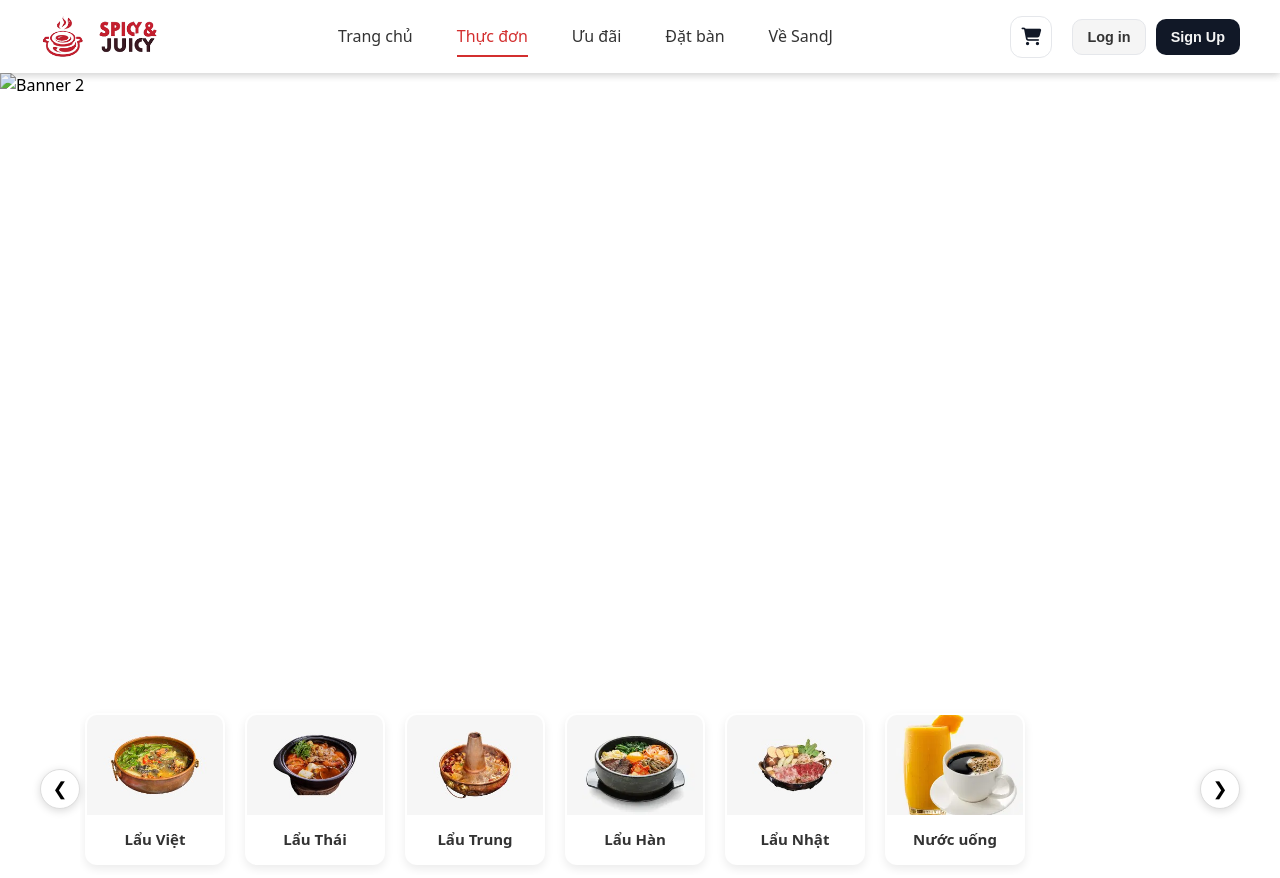
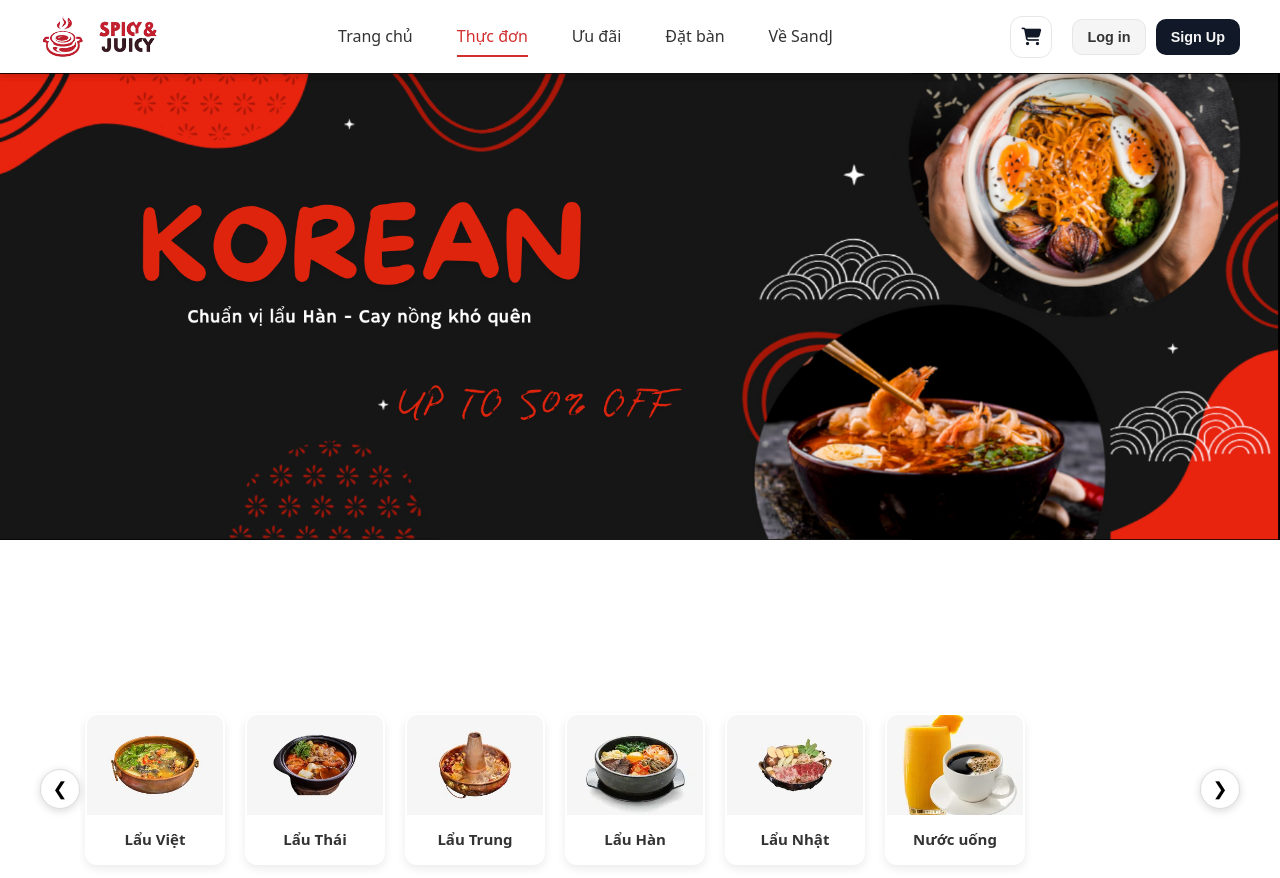
Before and after one commit to neamNguyn26y4k/fe-spicyAndJuice-project, a plain HTML site: page public/pages/menu.html in a window 1280 px wide. Shown: the top 878 px of the page. Drawn offline with nearby package versions, Linux system fonts and the light colour scheme; grey boxes are pictures that could not be loaded.

Commit message:
update link banner

```diff
--- a/public/pages/menu.html
+++ b/public/pages/menu.html
@@ -32,7 +32,7 @@
               class="hero-slider__slide"
             />
             <img
-              src="../../src/assets/images/hero-banner-2.jpg"
+              src="../../src/assets/images/hero-banner-2.png"
               alt="Banner 2"
               class="hero-slider__slide"
             />
```
